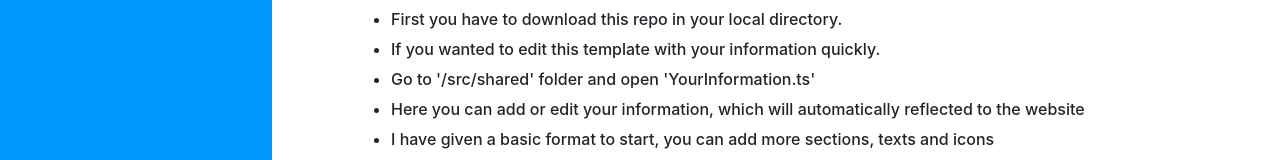
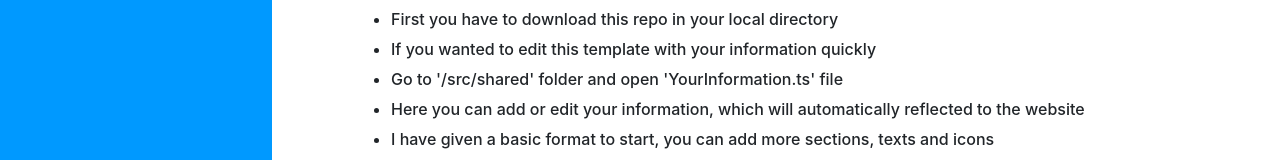
Before and after one commit to Sayan3990/Personal-Website-Template, a React (Create React App) app: page / in a window 1280 px wide. Shown: the part 411-571 px from the top of the page. Built offline with nearby package versions, Linux system fonts and the light colour scheme.

Commit message:
Indivisual Pages updated

```diff
--- a/src/Components/Userinterface/Landing.tsx
+++ b/src/Components/Userinterface/Landing.tsx
@@ -22,17 +22,17 @@ export default class LandingPage extends Component {
                     <ul>
                         <li>
                             <h6>
-                                First you have to download this repo in your local directory.
+                                First you have to download this repo in your local directory
                             </h6>
                         </li>
                         <li>
                             <h6>
-                                If you wanted to edit this template with your information quickly.
+                                If you wanted to edit this template with your information quickly
                             </h6>
                         </li>
                         <li>
                             <h6>
-                                Go to '/src/shared' folder and open 'YourInformation.ts'
+                                Go to '/src/shared' folder and open 'YourInformation.ts' file
                             </h6>
                         </li>
                         <li>
```
Also changed, not shown: 1 other file (tests, documents, lock files or other folders).
